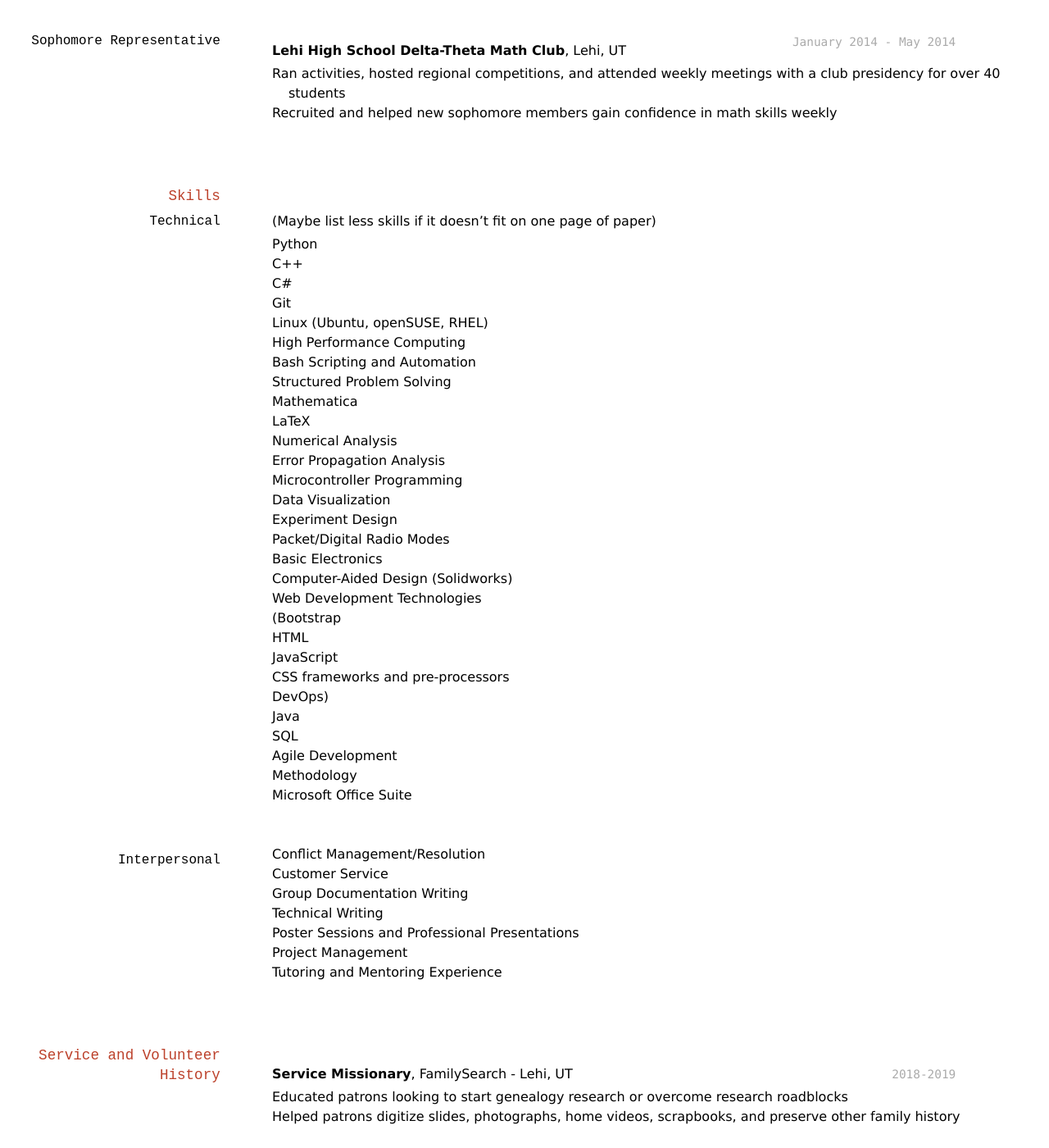
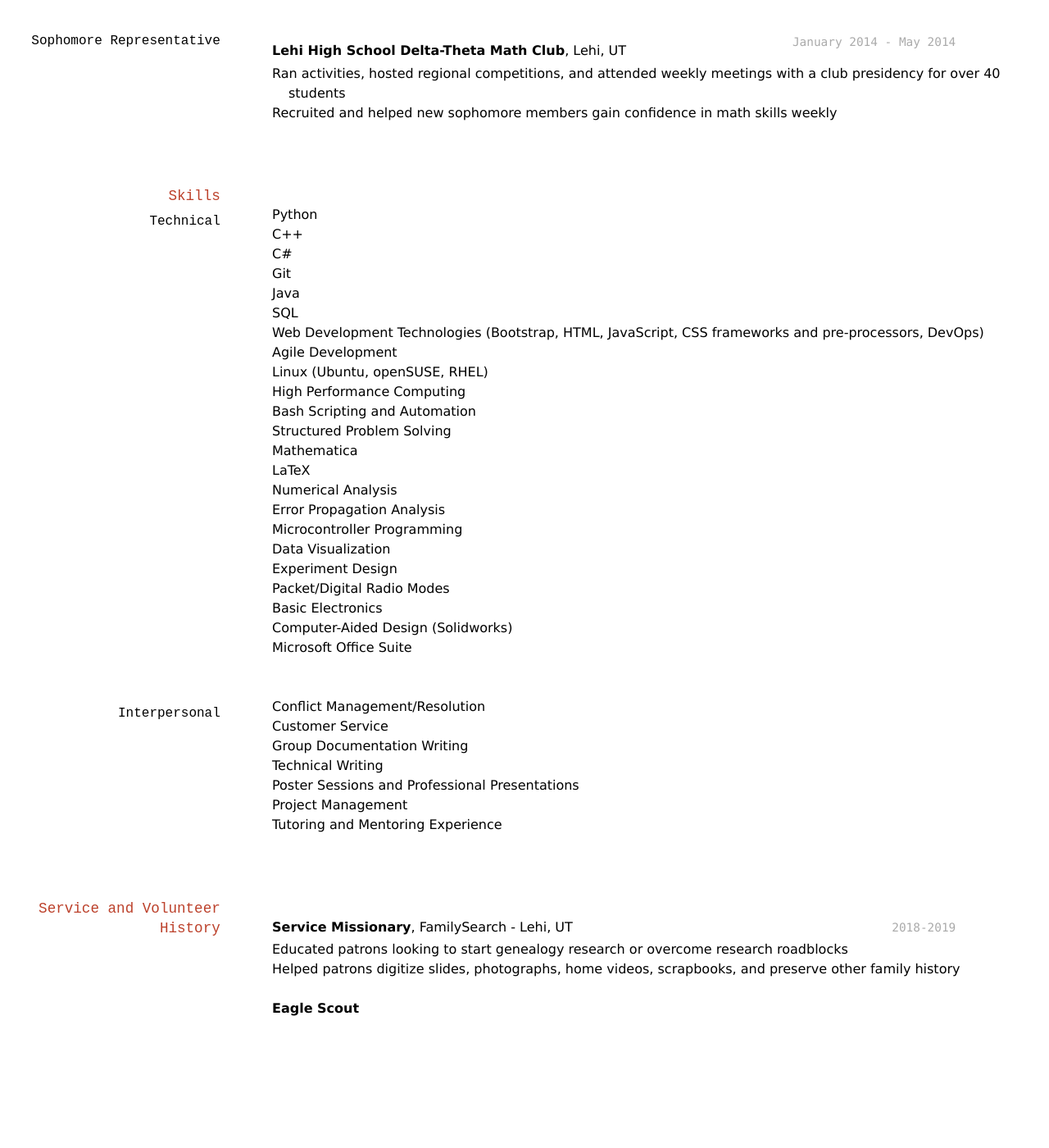
Before and after one commit to keatontate/Tate-Resume, a Jekyll site: the page built from docs/index.md, in a window 1280 px wide and 1400 px high, scrolled down 1551 px. Shown: the whole window at 82% size. Built offline with Jekyll 4.4.1, drawn with Linux system fonts in a browser that asks for light colours; after the commit the page ends 2805 px from its top, so only the background shows below that; part of the change alters nothing that is shown.

Commit message:
Added edits/feedback

```diff
--- a/docs/index.md
+++ b/docs/index.md
@@ -101,11 +101,15 @@ __Lehi High School Delta-Theta Math Club__, Lehi, UT
 ## Skills
 
 ### Technical
-(Maybe list less skills if it doesn't fit on one page of paper)
+
 - Python
 - C++
 - C#
 - Git
+- Java
+- SQL
+- Web Development Technologies (Bootstrap, HTML, JavaScript, CSS frameworks and pre-processors, DevOps)
+- Agile Development
 - Linux (Ubuntu, openSUSE, RHEL)
 - High Performance Computing
 - Bash Scripting and Automation
@@ -120,16 +124,6 @@ __Lehi High School Delta-Theta Math Club__, Lehi, UT
 - Packet/Digital Radio Modes
 - Basic Electronics
 - Computer-Aided Design (Solidworks)
-- Web Development Technologies
-- (Bootstrap
-- HTML
-- JavaScript
-- CSS frameworks and pre-processors
-- DevOps)
-- Java
-- SQL
-- Agile Development
-- Methodology
 - Microsoft Office Suite
 
 ### Interpersonal
```
